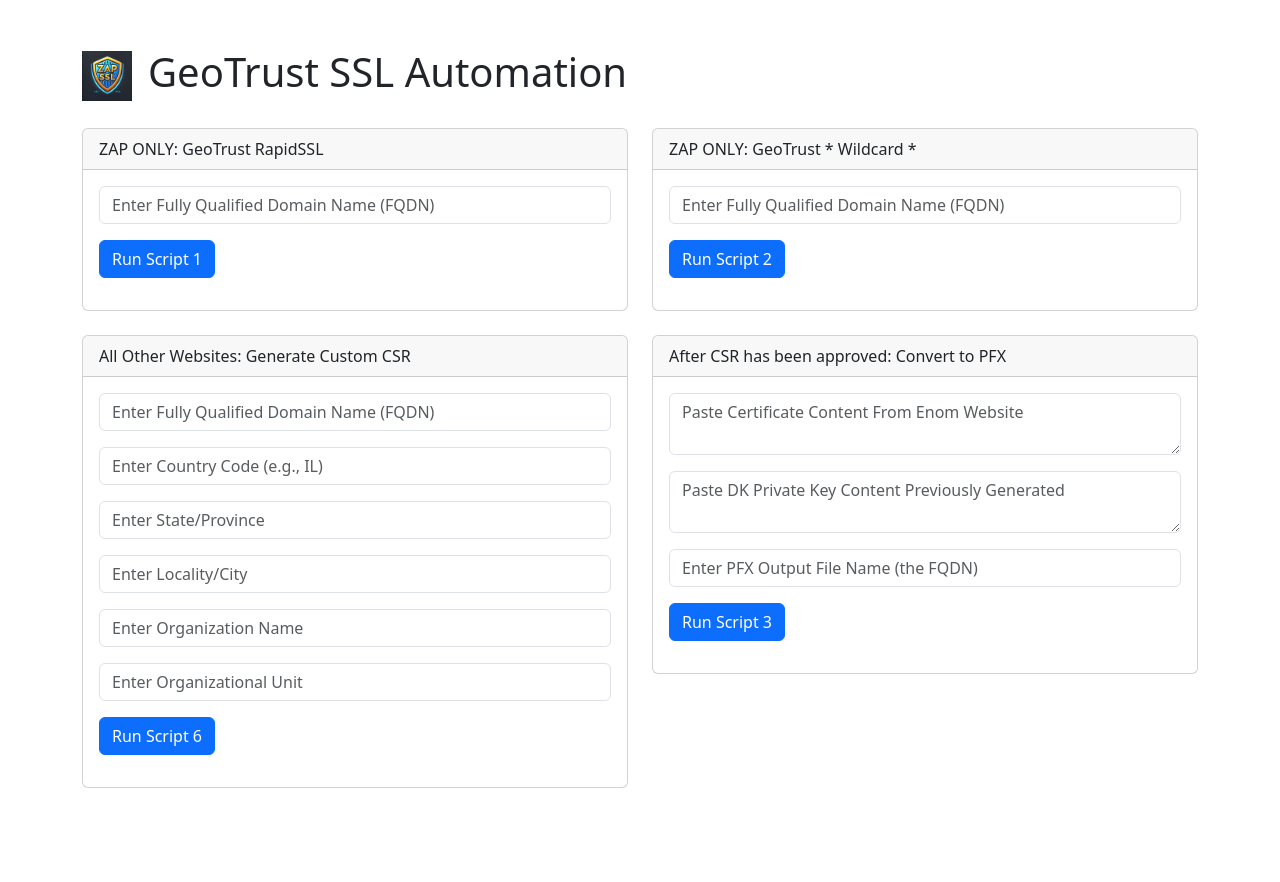
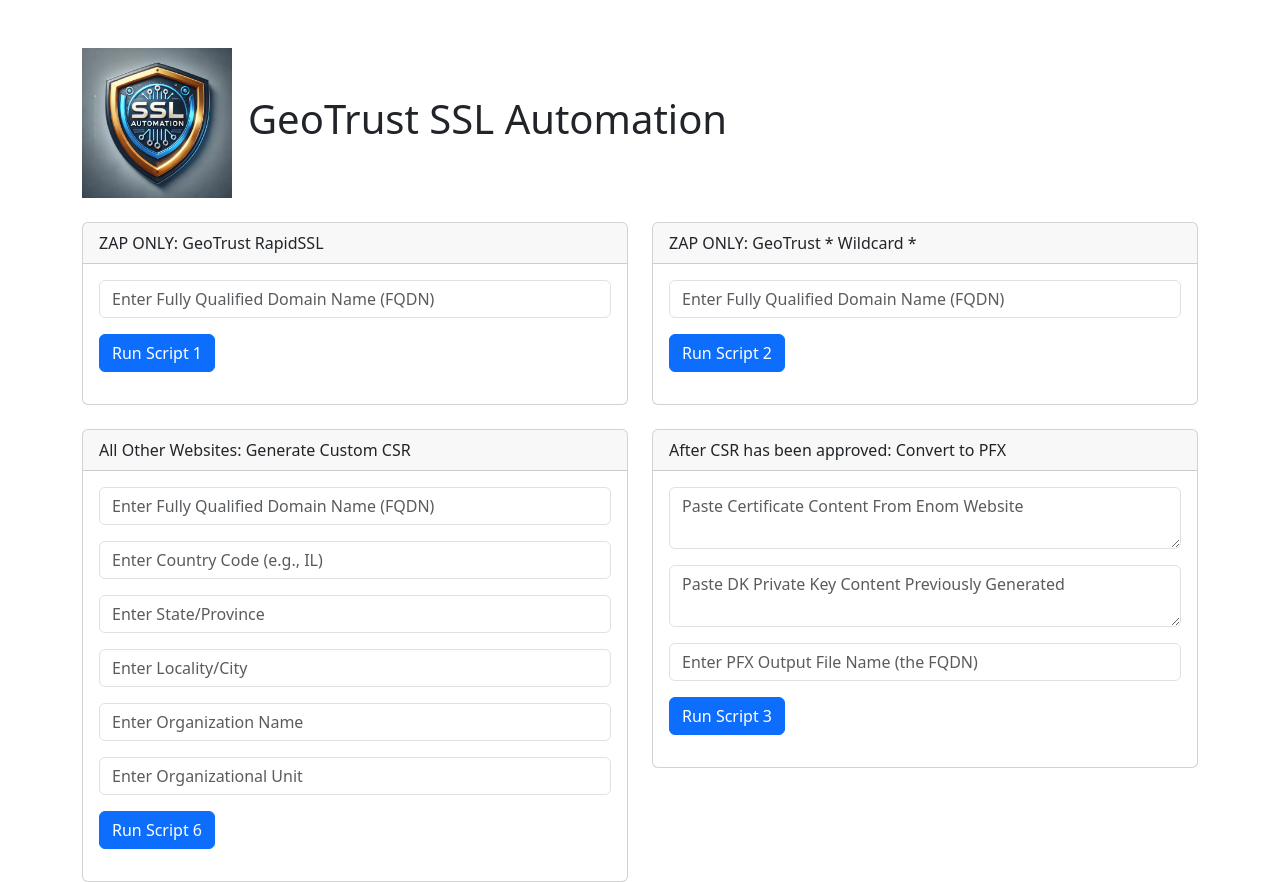
Before and after one commit to davidhei2023/ssl-pfx-automation, a Flask app: page / in a window 1280 px wide. Before the commit the page ends 788 px from the top, so only its background shows below. Run offline with Flask 3, Linux system fonts and the light colour scheme.

Commit message:
App v1.5.2 icon updated v3

```diff
--- a/templates/index.html
+++ b/templates/index.html
@@ -4,14 +4,14 @@
     <meta charset="UTF-8">
     <meta name="viewport" content="width=device-width, initial-scale=1.0">
     <title>SSL Automation</title>
-    <link rel="icon" href="/static/ssl-icon2.ico" type="image/x-icon">
+    <link rel="icon" href="/static/ssl-icon3.ico" type="image/x-icon">
     <link rel="stylesheet" href="https://cdn.jsdelivr.net/npm/bootstrap@5.3.0/dist/css/bootstrap.min.css">
     <script src="https://cdn.jsdelivr.net/npm/axios/dist/axios.min.js"></script>
 </head>
 <body>
     <div class="container mt-5">
         <div class="d-flex align-items-center">
-            <img src="/static/ssl-icon2.ico" alt="Zap SSL Logo" width="50" height="50" class="me-3">
+            <img src="/static/ssl-icon3.ico" alt="Zap SSL Logo" width="150" height="150" class="me-3">
             <h1 class="text-center">GeoTrust SSL Automation</h1>
         </div>
 
```
Also changed, not shown: static/ssl-icon3.ico (added), static/ssl-icon3.png (added).
